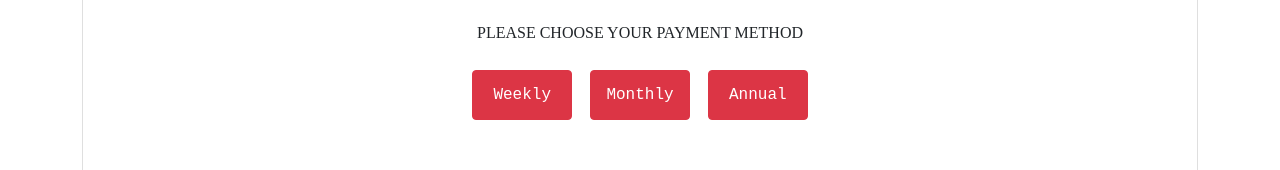
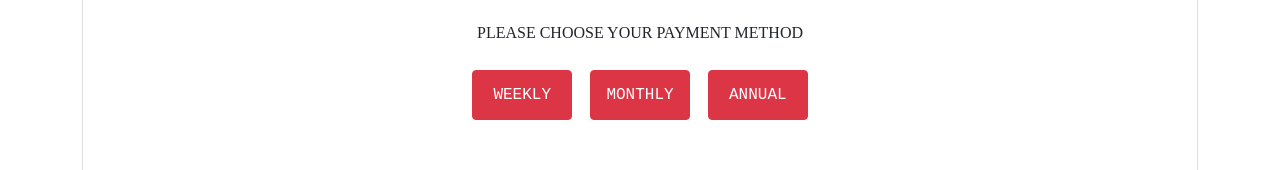
Before and after one commit to UlasDoruk/Fimple_React_Practicum_Project, a React (Create React App) app: page / in a window 1280 px wide. Shown: the part 198-368 px from the top of the page. Built offline with nearby package versions, Linux system fonts and the light colour scheme.

Commit message:
Css updates

```diff
--- a/src/components/Buttons/Buttons.js
+++ b/src/components/Buttons/Buttons.js
@@ -4,9 +4,9 @@ function Buttons() {
   return (
     <div className="buttons">
       <p className="homepage-text">PLEASE CHOOSE YOUR PAYMENT METHOD</p>
-      <button className="btn btn-danger">Weekly</button>
-      <button className="btn btn-danger">Monthly</button>
-      <button className="btn btn-danger">Annual</button>
+      <button className="btn btn-danger">WEEKLY</button>
+      <button className="btn btn-danger">MONTHLY</button>
+      <button className="btn btn-danger">ANNUAL</button>
     </div>
   );
 }
```
